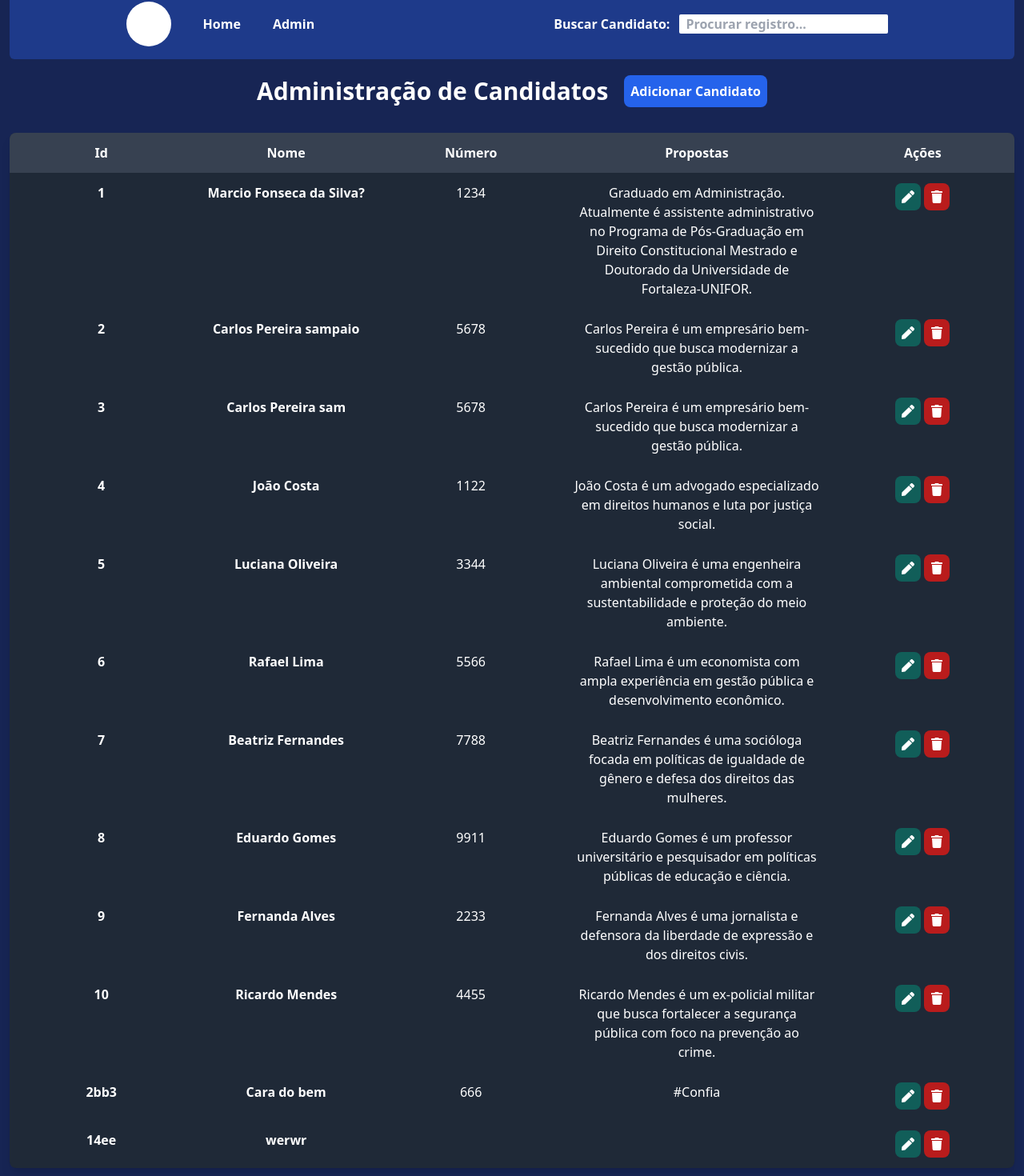
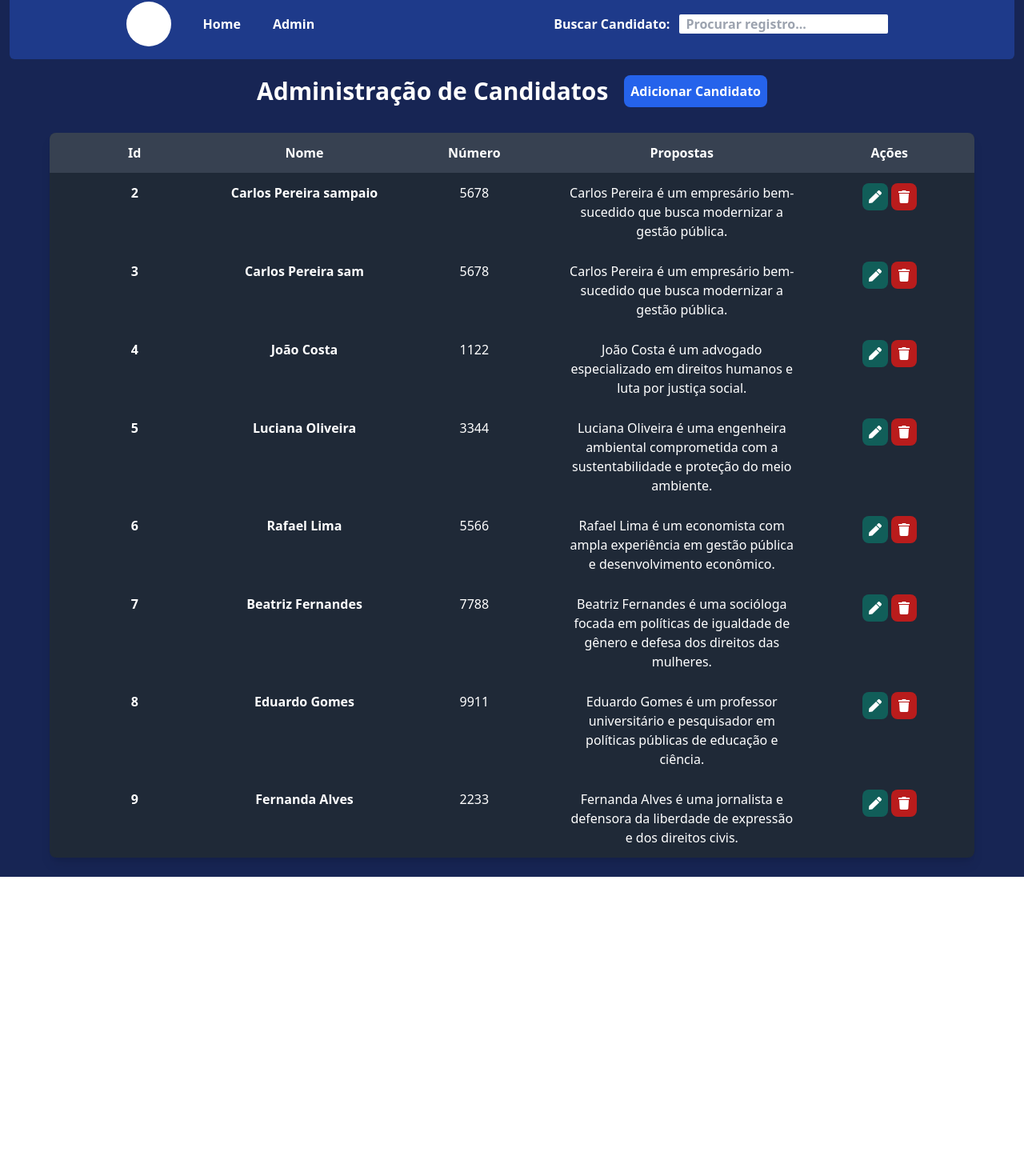
Before and after one commit to XDanielSampaioX/projeto-candidato-honesto-vite, a React (Vite) app: page /admin in a window 1280 px wide. Shown: the part 26-1496 px from the top of the page at 80% size. After the commit the page ends 1122 px from the top, so only its background shows below. Built offline with nearby package versions, Linux system fonts and the light colour scheme; data requests are answered from the project's data file.

Commit message:
btn-delete-WORKING

```diff
--- a/db.json
+++ b/db.json
@@ -1,12 +1,5 @@
 {
   "candidatos": [
-    {
-      "id": "1",
-      "nome": "Marcio Fonseca da Silva?",
-      "numero": 1234,
-      "biografia": "Graduado em Administração. Atualmente é assistente administrativo no Programa de Pós-Graduação em Direito Constitucional Mestrado e Doutorado da Universidade de Fortaleza-UNIFOR.",
-      "propostas": "Investir em educação básica de qualidade; Expandir o acesso a programas de alfabetização para adultos; Promover a formação contínua dos professores."
-    },
     {
       "id": "2",
       "nome": "Carlos Pereira sampaio",
@@ -62,27 +55,6 @@
       "numero": 2233,
       "biografia": "Fernanda Alves é uma jornalista e defensora da liberdade de expressão e dos direitos civis.",
       "propostas": "Garantir a transparência nas ações governamentais; Defender a liberdade de imprensa; Promover políticas de proteção à privacidade dos cidadãos."
-    },
-    {
-      "id": "10",
-      "nome": "Ricardo Mendes",
-      "numero": 4455,
-      "biografia": "Ricardo Mendes é um ex-policial militar que busca fortalecer a segurança pública com foco na prevenção ao crime.",
-      "propostas": "Aumentar o efetivo policial nas áreas mais vulneráveis; Investir em programas de ressocialização de ex-detentos; Criar campanhas de conscientização contra a violência."
-    },
-    {
-      "id": "2bb3",
-      "nome": "Cara do bem",
-      "numero": "666",
-      "biografia": "#Confia",
-      "propostas": "Acabar com tudo que ta aí."
-    },
-    {
-      "id": "14ee",
-      "nome": "werwr",
-      "numero": "",
-      "biografia": "",
-      "propostas": ""
     }
   ]
 }
--- a/src/components/Tbody/index.tsx
+++ b/src/components/Tbody/index.tsx
@@ -4,10 +4,16 @@ import { useContext, useState, useEffect } from "react";
 import CandidatosContext from "../../hooks/contexts/CandidatosContext";
 
 export default function Tbody(props: Candidato) {
-
-  const { putCandidato } = useContext(CandidatosContext);
+  const { putCandidato, deleteCandidato } = useContext(CandidatosContext);
 
   const [modalAberto, setModalAberto] = useState(false);
+
+  const handleChange = (
+    e: React.ChangeEvent<HTMLInputElement | HTMLTextAreaElement>
+  ) => {
+    const { name, value } = e.target;
+    setFormData({ ...formData, [name]: value });
+  };
 
   // Estados para armazenar os valores dos campos
   const [formData, setFormData] = useState<Candidato>({
@@ -31,10 +37,6 @@ export default function Tbody(props: Candidato) {
     }
   }, [modalAberto, props]);
 
-  const handleChange = (e: React.ChangeEvent<HTMLInputElement | HTMLTextAreaElement>) => {
-    const { name, value } = e.target;
-    setFormData({ ...formData, [name]: value });
-  };
 
   const handleSubmit = (e: React.FormEvent) => {
     e.preventDefault();
@@ -45,6 +47,10 @@ export default function Tbody(props: Candidato) {
   const abrirModal = () => setModalAberto(true);
   const fecharModal = () => setModalAberto(false);
 
+  const handleDelete = () => {
+    deleteCandidato(props.id);
+  };
+
   return (
     <>
       <tbody className="flex flex-col space-y-4">
@@ -54,8 +60,12 @@ export default function Tbody(props: Candidato) {
           <td className="w-1/6 ">{props.numero}</td>
           <td className="w-1/4">{props.biografia}</td>
           <td className="w-1/6 flex justify-center h-9 gap-1">
-            <button onClick={abrirModal} className="bg-teal-800 p-2 rounded-lg"><FaPen /></button>
-            <button className="bg-red-700 p-2 rounded-lg"><FaTrash /></button>
+            <button onClick={abrirModal} className="bg-teal-800 p-2 rounded-lg">
+              <FaPen />
+            </button>
+            <button onClick={handleDelete} className="bg-red-700 p-2 rounded-lg">
+              <FaTrash />
+            </button>
           </td>
         </tr>
       </tbody>
--- a/src/hooks/contexts/CandidatosContext.tsx
+++ b/src/hooks/contexts/CandidatosContext.tsx
@@ -11,15 +11,6 @@ type CandidatosContextType = {
 type CandidatosContextProps = {
     children: React.ReactNode;
 }
-
-const deleteCandidato = async (id: number) => {
-    try {
-      await axios.delete(`http://localhost:3000/candidatos/${id}`);
-      fetchCandidatos(); // Atualiza a lista após a exclusão
-    } catch (error) {
-      console.log("Erro ao deletar candidato:", error);
-    }
-  };
 
 const CandidatosContext = createContext<CandidatosContextType>(
     {
@@ -69,6 +60,16 @@ export const CandidatosContextProvider = ({ children }: CandidatosContextProps)
         }
     };
 
+      // DELETE
+      const deleteCandidato = async (id: number) => {
+        try {
+            await axios.delete(`http://localhost:3000/candidatos/${id}`);
+            fetchCandidatos(); // Atualiza a lista após a exclusão
+        } catch (error) {
+            console.log("Erro ao deletar candidato:", error);
+        }
+    };
+
     return (
         <CandidatosContext.Provider value={{ candidatos, postCandidato, putCandidato, deleteCandidato}}>
             {children}
--- a/src/pages/Admin.tsx
+++ b/src/pages/Admin.tsx
@@ -8,9 +8,12 @@ import Modal from "../components/Modal";
 
 export default function Admin() {
 
-  const { candidatos, postCandidato } = useContext(CandidatosContext);
+  const { candidatos, postCandidato, deleteCandidato } = useContext(CandidatosContext);
   const { termoDeBusca } = useContext(InputContext);
 
+  const handleDelete = (id: number) => {
+    deleteCandidato(id)
+  }
 
   // Estados para armazenar os valores dos campos
   const [formData, setFormData] = useState<Candidato>({
@@ -81,7 +84,9 @@ export default function Admin() {
                   numero={candidato.numero}
                   biografia={candidato.biografia}
                   propostas={candidato.propostas}
+                  onDelete={handleDelete}
                 />))}
+
           </table>
         </div>
         <Modal abrirModal={modalAberto} fecharModal={fecharModal}>
```
